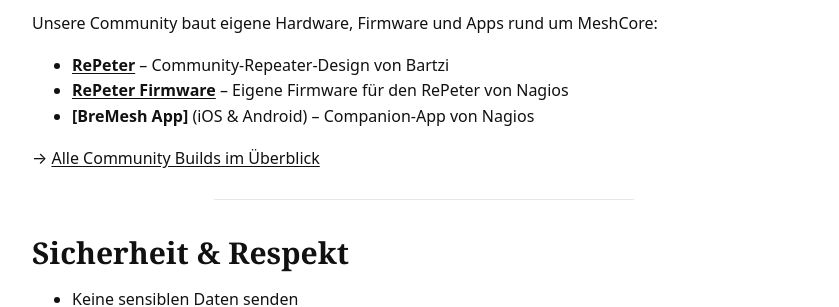
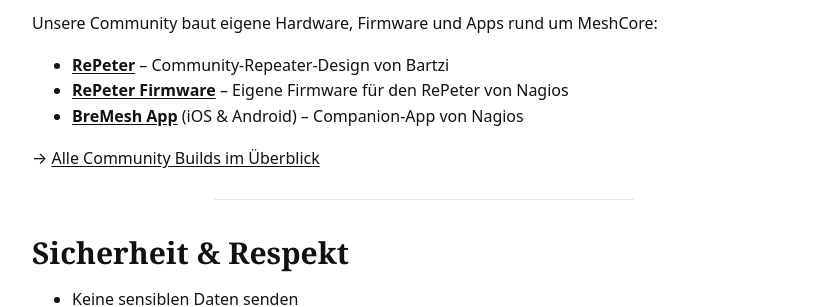
Before and after one commit to NordCen/BreMeshPeople, a Jekyll site: the page built from community.md, in a window 1280 px wide and 900 px high, scrolled down 359 px. Shown: the part 155-462 px from the top of the window, without its empty margins (216-1055 px from the left). Built offline with Jekyll 4.4.1, drawn with Linux system fonts in a browser that asks for light colours; part of the change alters nothing that is shown.

```diff
--- a/community.md
+++ b/community.md
@@ -20,7 +20,7 @@ Unsere Community baut eigene Hardware, Firmware und Apps rund um MeshCore:
 
 - **[RePeter](https://github.com/robrec/MeshCoreRepeater-RePeter)** – Community-Repeater-Design von Bartzi
 - **[RePeter Firmware](https://github.com/timniklas/RePeter-Firmware)** – Eigene Firmware für den RePeter von Nagios
-- **[BreMesh App]** (iOS & Android) – Companion-App von Nagios
+- **[BreMesh App](https://bremesh.de/)** (iOS & Android) – Companion-App von Nagios
 
 → [Alle Community Builds im Überblick](/community-builds/)
 <hr>
```
